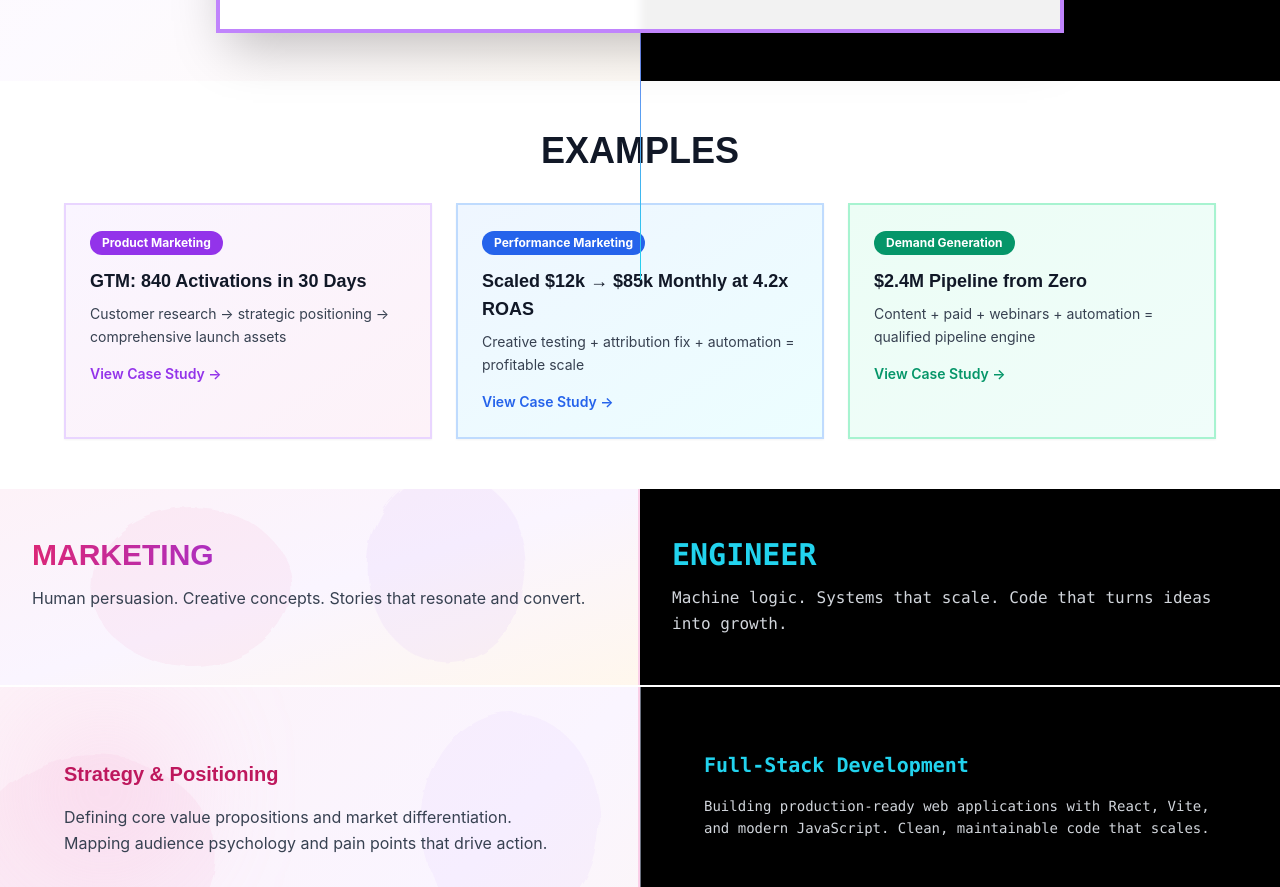
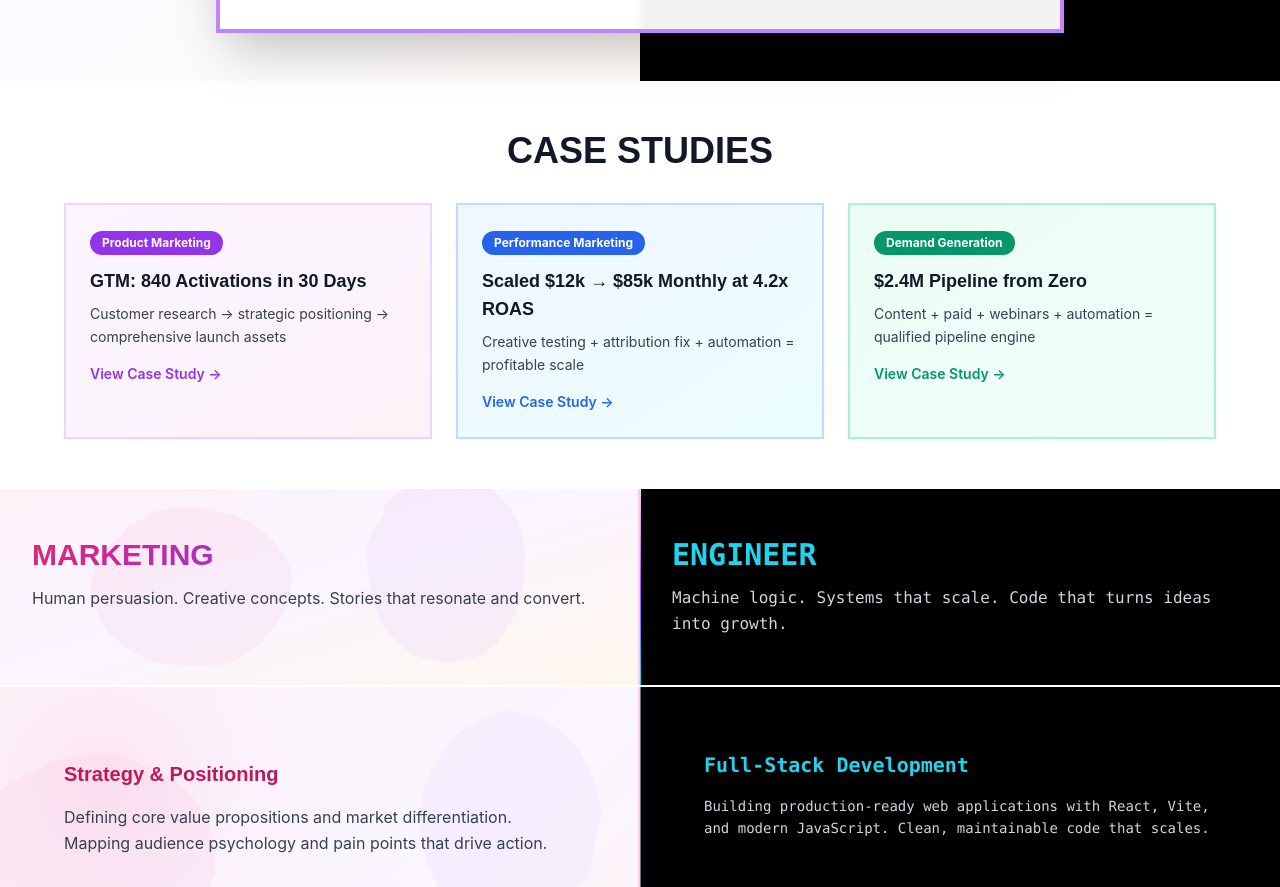
Before and after one commit to mrsnicoleahall/portfolio, a React (Vite) app: page / in a window 1280 px wide. Shown: the part 520-1407 px from the top of the page. Built offline with nearby package versions, Linux system fonts and the light colour scheme.

Commit message:
home changes

```diff
--- a/src/pages/Home.jsx
+++ b/src/pages/Home.jsx
@@ -55,11 +55,11 @@
           </div>
         </div>
 
-        {/* Examples Section */}
+        {/* Case Studies Section */}
         <div className="w-full bg-white border-b-2 border-white/20 py-12 px-8">
           <div className="max-w-6xl mx-auto">
             <h2 className="text-3xl md:text-4xl font-black uppercase mb-8 text-center text-gray-900">
-              Examples
+              Case Studies
             </h2>
 
             <div className="grid md:grid-cols-3 gap-6">
@@ -115,7 +115,7 @@
         </div>
 
         {/* Marketing/Engineer Labels - Split Design */}
-        <div className="w-full flex flex-col md:flex-row border-b-2 border-white/20">
+        <div className="w-full flex flex-col md:flex-row border-b-2 border-white/20 relative">
           {/* Left Side - Marketing (Creative) */}
           <div className="w-full md:w-1/2 bg-gradient-to-br from-pink-50 via-purple-50 to-orange-50 py-12 px-6 md:px-8 border-r-2 border-pink-200 relative overflow-hidden">
             {/* Creative Background Pattern */}
```
